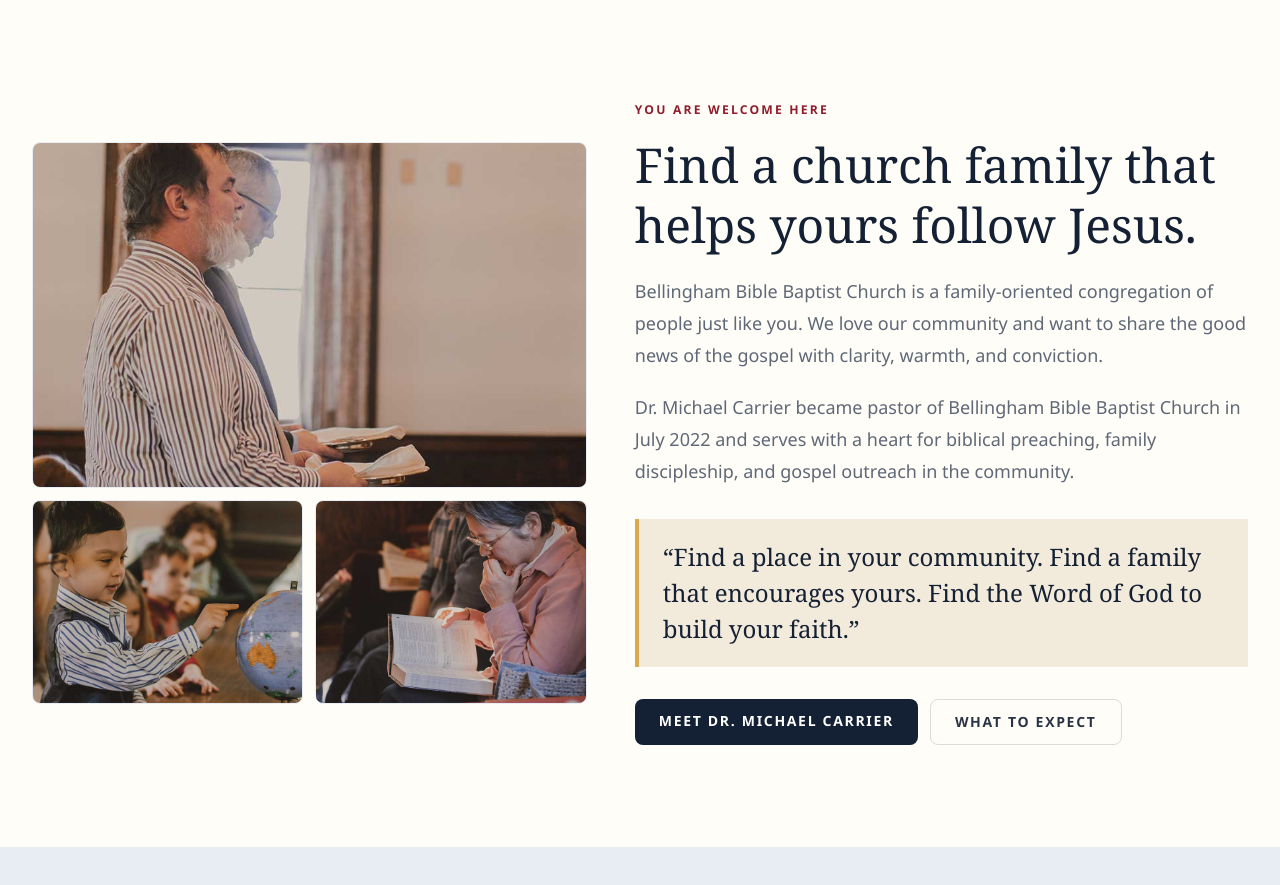
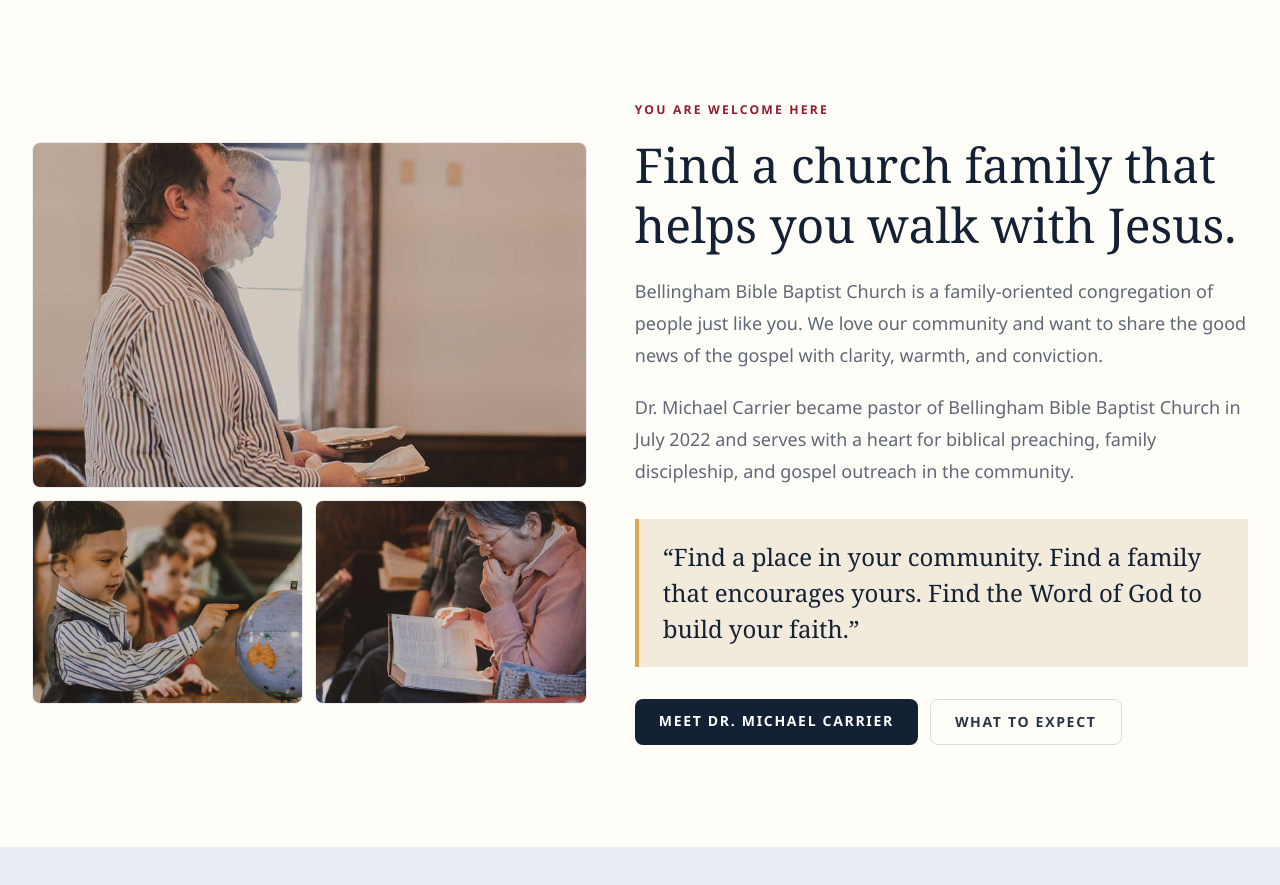
Before and after one commit to edesent/bellinghambbc, a Next.js app: page / in a window 1280 px wide. Shown: the part 860-1745 px from the top of the page. Built offline with nearby package versions, Linux system fonts and the light colour scheme; no server answers.

Commit message:
Update Welcome heading to "helps you walk with Jesus"

```diff
--- a/src/components/Welcome.tsx
+++ b/src/components/Welcome.tsx
@@ -39,7 +39,7 @@
         <div>
           <p className="eyebrow">You are welcome here</p>
           <h2 className="mt-4 display-serif text-4xl leading-tight text-ink sm:text-5xl">
-            Find a church family that helps yours follow Jesus.
+            Find a church family that helps you walk with Jesus.
           </h2>
           <p className="mt-5 text-lg leading-8 text-text-light">
             Bellingham Bible Baptist Church is a family-oriented congregation of
```
